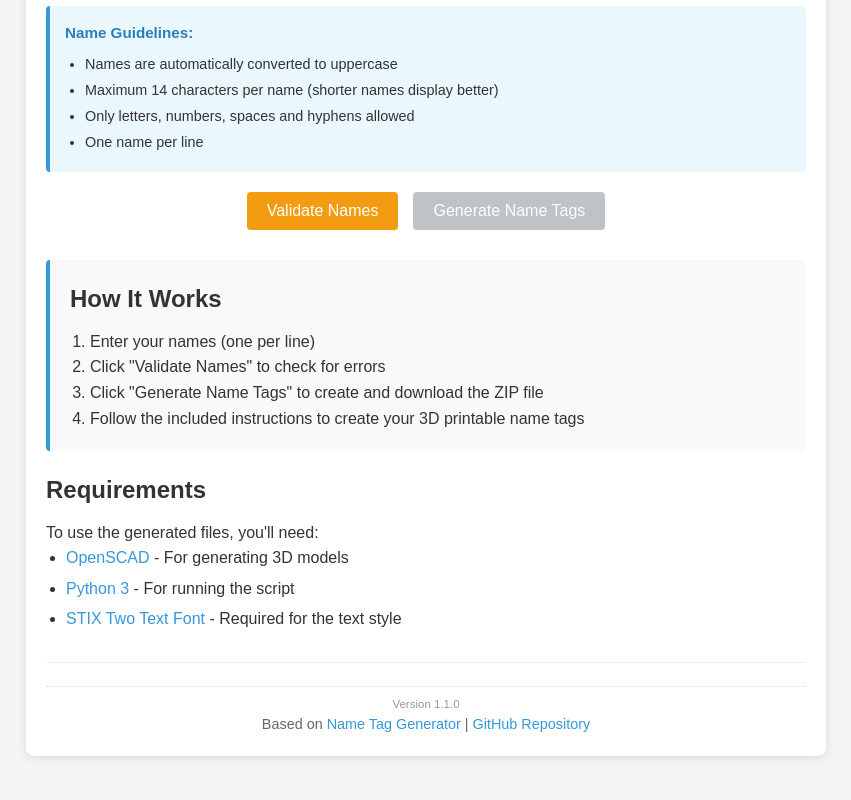
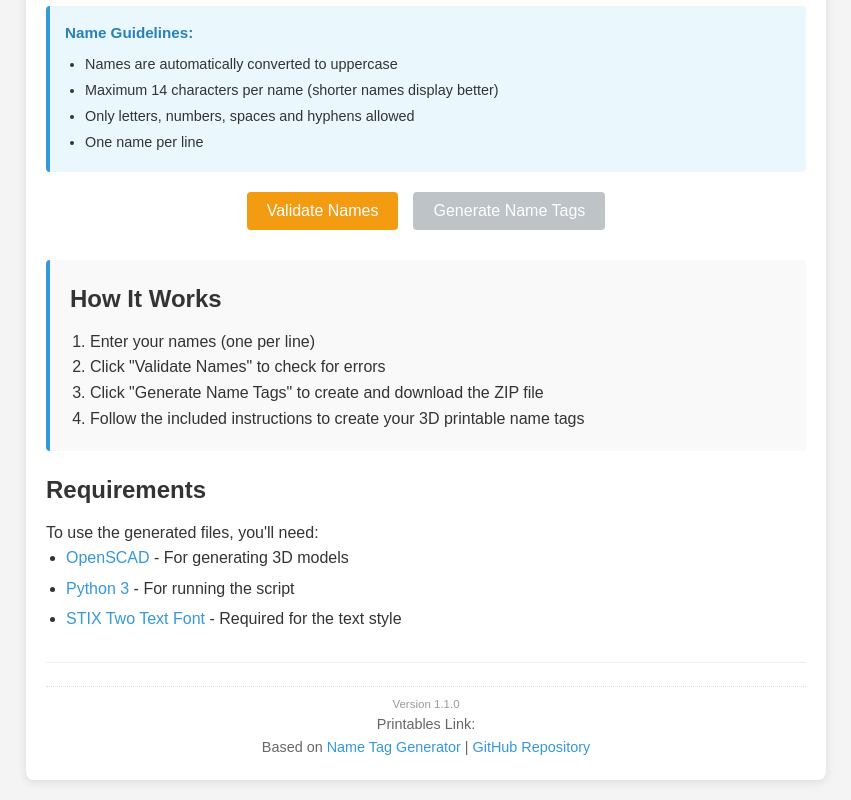
Before and after one commit to drehelm/wedding-name-tag-generator, a website: page index.html in a window 1280 px wide. Shown: the part 386-1186 px from the top of the page, without its empty margins (214-1065 px from the left). Before the commit the page ends 1162 px from the top, so only its background shows below. Drawn offline with nearby package versions, Linux system fonts and the light colour scheme; no server answers.

Commit message:
Adding Printables link

```diff
--- a/index.html
+++ b/index.html
@@ -67,6 +67,7 @@
 
         <footer>
             <div class="version-info">Version 1.1.0</div>
+            <p>Printables Link: <a href="https://www.printables.com/model/940296-wedding-drink-name-tags-generator-openscad"></a></p>
             <p>Based on <a href="https://github.com/drehelm/wedding-name-tag-generator" target="_blank">Name Tag Generator</a> | <a href="https://github.com/drehelm/wedding-name-tag-generator" target="_blank">GitHub Repository</a></p>
         </footer>
     </div>
```
Also changed, not shown: public/index.html (+1 -0 lines).
